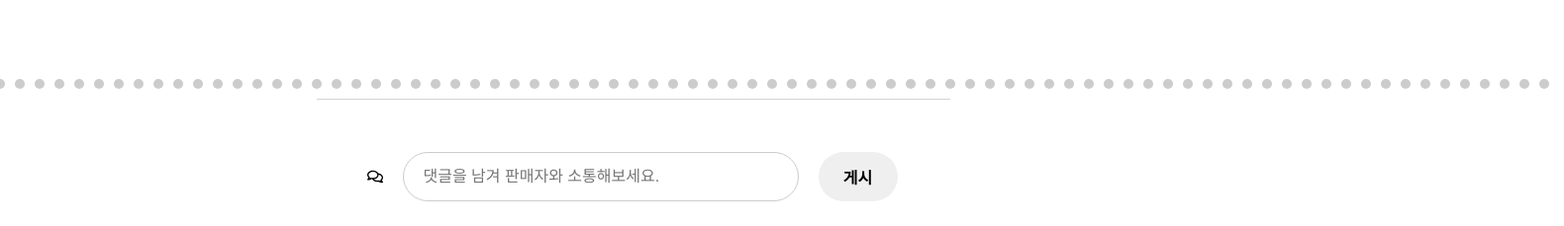
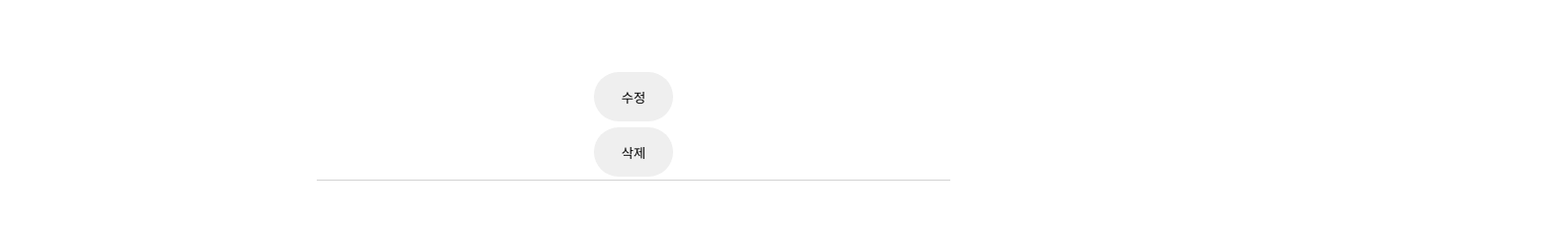
Before and after one commit to soolovepat/second-hand-frontend, a React (Create React App) app: page /1/detail in a window 1280 px wide. Shown: the part 946-1175 px from the top of the page at 99% size, 1580 px wide, since content can reach past the window. Built offline with nearby package versions, Linux system fonts and the light colour scheme; data requests are answered from the project's data file.

Commit message:
feat: edit api 준비

```diff
--- a/db.json
+++ b/db.json
@@ -801,6 +801,17 @@
       "location": "",
       "isSold": false,
       "img": "https://second-hand-images-hanghae15.s3.ap-northeast-2.amazonaws.com/upload/Unknown 5.jpg.jpg"
+    },
+    {
+      "id": "88f5da0e-b538-4c4e-a48f-54654930fdf7",
+      "username": "skdud3669@gmail.com",
+      "title": "r",
+      "content": "t",
+      "price": "44",
+      "category": "생활/주방",
+      "location": "r",
+      "isSold": false,
+      "img": "https://second-hand-images-hanghae15.s3.ap-northeast-2.amazonaws.com/upload/bunnies_.jpg"
     }
   ],
   "users": [
--- a/src/components/details/Details.js
+++ b/src/components/details/Details.js
@@ -1,7 +1,15 @@
 import styled, { css } from "styled-components";
-import { FaChevronLeft, FaChevronRight } from "react-icons/fa";
+import Button from "../../common/Button";
+// import { FaChevronLeft, FaChevronRight } from "react-icons/fa";
 
-const Details = ({ post, currImgIndex, onIncreaseIdx, onDecreaseIdx }) => {
+const Details = ({
+  post,
+  currImgIndex,
+  onIncreaseIdx,
+  onDecreaseIdx,
+  onEdit,
+  onDelete,
+}) => {
   const { title, price, content, category, img } = post;
 
   if (!post) {
@@ -44,7 +52,13 @@ const Details = ({ post, currImgIndex, onIncreaseIdx, onDecreaseIdx }) => {
         </div> */}
         <img src={img} alt="product" />
         <div className="content">{content}</div>
-        <CarouselDots currImgIndex={currImgIndex} imgLength={img?.length} />
+        <Button size="md" onClick={onEdit}>
+          수정
+        </Button>
+        <Button size="md" onClick={onDelete}>
+          삭제
+        </Button>
+        {/* <CarouselDots currImgIndex={currImgIndex} imgLength={img?.length} /> */}
       </DetailDescBlock>
     </>
   );
@@ -52,38 +66,38 @@ const Details = ({ post, currImgIndex, onIncreaseIdx, onDecreaseIdx }) => {
 
 export default Details;
 
-const CarouselDots = ({ currImgIndex, imgLength }) => {
-  return (
-    <DotsBlock>
-      {Array(imgLength)
-        .fill(null)
-        .map((_, idx) => (
-          <Dot key={idx} active={currImgIndex === idx} />
-        ))}
-    </DotsBlock>
-  );
-};
+// const CarouselDots = ({ currImgIndex, imgLength }) => {
+//   return (
+//     <DotsBlock>
+//       {Array(imgLength)
+//         .fill(null)
+//         .map((_, idx) => (
+//           <Dot key={idx} active={currImgIndex === idx} />
+//         ))}
+//     </DotsBlock>
+//   );
+// };
 
-const DotsBlock = styled.div`
-  display: flex;
-  justify-content: center;
-  align-items: center;
-  padding: 10px;
-`;
+// const DotsBlock = styled.div`
+//   display: flex;
+//   justify-content: center;
+//   align-items: center;
+//   padding: 10px;
+// `;
 
-const Dot = styled.div`
-  width: 10px;
-  height: 10px;
-  border-radius: 50%;
-  background: #ccc;
-  margin: 0 5px;
+// const Dot = styled.div`
+//   width: 10px;
+//   height: 10px;
+//   border-radius: 50%;
+//   background: #ccc;
+//   margin: 0 5px;
 
-  ${(props) =>
-    props.active &&
-    css`
-      background: #333;
-    `}
-`;
+//   ${(props) =>
+//     props.active &&
+//     css`
+//       background: #333;
+//     `}
+// `;
 
 const DetailHeaderBlock = styled.div`
   display: flex;
--- a/src/containers/detail/DetailContainer.js
+++ b/src/containers/detail/DetailContainer.js
@@ -1,6 +1,6 @@
 import styled from "styled-components";
 import Details from "../../components/details/Details";
-import { useParams } from "react-router-dom";
+import { Navigate, useNavigate, useParams } from "react-router-dom";
 import CommentsContainer from "../comments/CommentsContainer";
 // import { carrot1, carrot0, carrot2, carrot3 } from "../../assets/exampleImages";
 
@@ -11,14 +11,12 @@ import { getPost } from "../../api/posts";
 const DetailContainer = () => {
   const { id } = useParams();
   const [post, setPost] = useState(null);
-  //mockup data
-
+  const navigate = useNavigate();
   const [currImgIndex, setCurrImgIndex] = useState(0);
 
   useEffect(() => {
     const fetchPost = async () => {
       const response = await getPost(id);
-      console.log(response);
       setPost(response[0]);
     };
     fetchPost();
@@ -39,9 +37,15 @@ const DetailContainer = () => {
     }
   };
 
+  const onEdit = () => {
+    navigate(`/write/${id}`);
+  };
+
+  const onDelete = () => {};
+
   if (!post) {
     //수정필요
-    return <div>로딩중...</div>;
+    return <DetailBlock>로딩중...</DetailBlock>;
   }
 
   return (
@@ -51,6 +55,8 @@ const DetailContainer = () => {
         currImgIndex={currImgIndex}
         onIncreaseIdx={onIncreaseIdx}
         onDecreaseIdx={onDecreaseIdx}
+        onEdit={onEdit}
+        onDelete={onDelete}
       />
       <CommentsContainer comments={post.commentList} />
       <ToastContainer position={toast.POSITION.TOP_CENTER} />
--- a/src/shared/Router.js
+++ b/src/shared/Router.js
@@ -22,7 +22,7 @@ const checkIsLoggedIn = () => {
 
 const Router = () => {
   const dispatch = useDispatch();
-  const { user, userLoggedIn, isLoading } = useSelector(({ user }) => ({
+  const { userLoggedIn, isLoading } = useSelector(({ user }) => ({
     user: user.user,
     userLoggedIn: user.isLoggedIn,
     isLoading: user.isLoading,
@@ -61,6 +61,7 @@ const Router = () => {
         <Route element={<ProtectedRoute userLoggedIn={userLoggedIn} />}>
           <Route path="/mypage" element={<Mypage />} />
           <Route path="/write" element={<WritePage />} />
+          <Route path="/write/:id" element={<WritePage />} />
         </Route>
       </Routes>
     </BrowserRouter>
```
